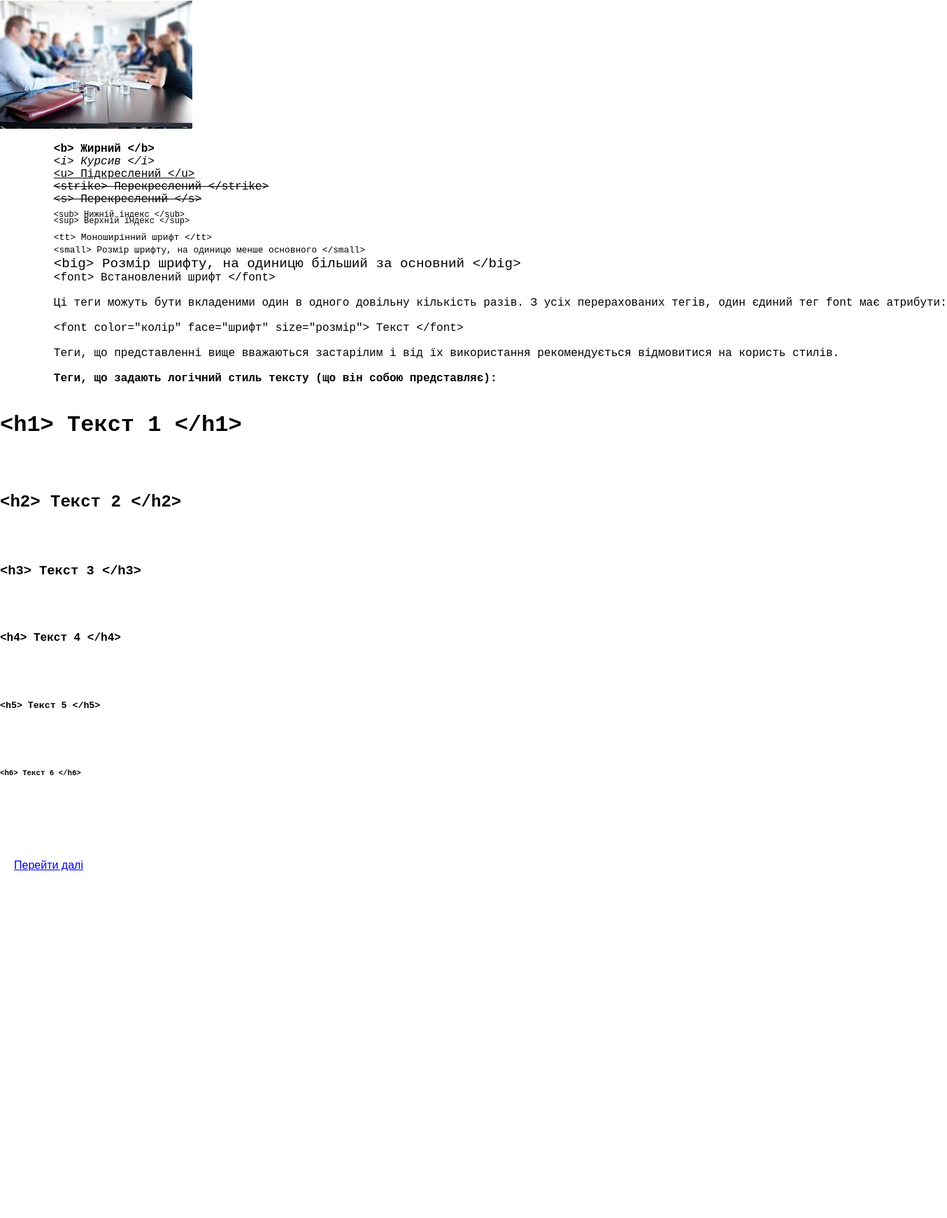
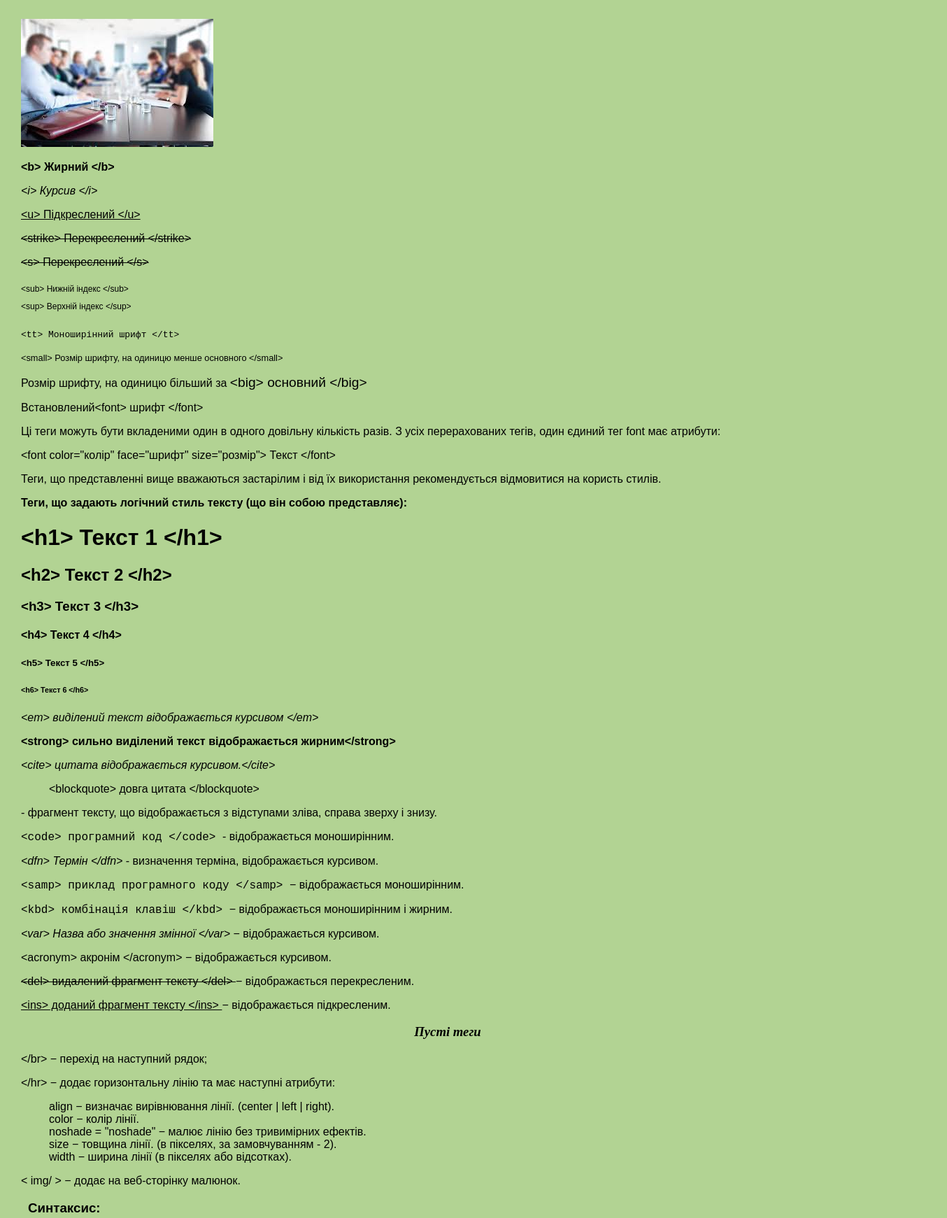
Before and after one commit to rossanoua/seotm_Prakt1, a plain HTML site: page 3.html in a window 1280 px wide. Shown: the part 79-1820 px from the top of the page at 70% size, 1354 px wide, since content can reach past the window. Before the commit the page ends 1345 px from the top, so only its background shows below. Drawn offline with Linux system fonts and the light colour scheme.

Commit message:
seems like i well done home work at this point

```diff
--- a/3.html
+++ b/3.html
@@ -2,10 +2,12 @@
 <html lang="en">
 <head>
     <meta charset="UTF-8">
+    < meta name="keywords" content="HTML, урок, тег">
+    < meta name="description" content="Выполнение домашнего задания. Страница 3">
     <meta name= "viewport" content= "width=device-width, initial-scale=1.0" >
     <link rel="stylesheet" href="css/normalize.css">
     <link rel="stylesheet" href="css/style.css">
-    <title>3</title>
+    <title>Страница 3</title>
 </head>
 <body>
 <!--header-->
@@ -18,40 +20,88 @@
 <article>
     <img src="img/meeting.jpg" title="meeting.jpg"/>
 
+
+    <p><b>&lt;b&gt; Жирний &lt;/b&gt;</b></p>
+    <p><i>&lt;i&gt; Курсив &lt;/i&gt;</i></p>
+    <p><u>&lt;u&gt; Підкреслений &lt;/u&gt;</u></p>
+    <p><strike>&lt;strike&gt; Перекреслений &lt;/strike&gt;</strike></p>
+    <p><s>&lt;s&gt; Перекреслений &lt;/s&gt;</s></p>
+    <p><sub>&lt;sub&gt; Нижній індекс &lt;/sub&gt;</sub></p>
+    <p><sup>&lt;sup&gt; Верхній індекс &lt;/sup&gt;</sup></p>
+    <p><tt>&lt;tt&gt; Моноширінний шрифт &lt;/tt&gt;</tt></p>
+    <p>
+        <small>&lt;small&gt; Розмір шрифту, на одиницю менше основного &lt;/small&gt;</small>
+    </p>
+    <p>Розмір шрифту, на одиницю більший за <big>&lt;big&gt; основний &lt;/big&gt;</big></p>
+    <p> Встановлений<font >&lt;font&gt; шрифт &lt;/font&gt;</font></p>
     <p></p>
+    <p>Ці теги можуть бути вкладеними один в одного довільну кількість разів. З усіх перерахованих тегів, один єдиний
+        тег font має атрибути:</p>
+    <p></p>
+    <p>&lt;font color=&quot;колір&quot; face=&quot;шрифт&quot; size=&quot;розмір&quot;&gt; Текст &lt;/font&gt;</p>
+    <p></p>
+    <p>Теги, що представленні вище вважаються застарілим і від їх використання рекомендується відмовитися на користь
+        стилів.</p>
+    <p></p>
+    <p><b>Теги, що задають логічний стиль тексту (що він собою представляє):</b></p>
+    <p><h1>&lt;h1&gt; Текст 1 &lt;/h1&gt;</h1></p>
+    <p><h2>&lt;h2&gt; Текст 2 &lt;/h2&gt;</h2></p>
+    <p><h3>&lt;h3&gt; Текст 3 &lt;/h3&gt;</h3></p>
+    <p><h4>&lt;h4&gt; Текст 4 &lt;/h4&gt;</h4></p>
+    <p><h5>&lt;h5&gt; Текст 5 &lt;/h5&gt;</h5></p>
+    <p><h6>&lt;h6&gt; Текст 6 &lt;/h6&gt;</h6></p>
+    <p><em> &lt;em&gt; виділений текст відображається курсивом &lt;/em&gt; </em></p>
+    <p><strong> &lt;strong&gt; сильно виділений текст відображається жирним&lt;/strong&gt; </strong></p>
+    <p><cite> &lt;cite&gt;  цитата відображається курсивом.&lt;/cite&gt; </cite></p>
+    <p><blockquote> &lt;blockquote&gt; довга цитата &lt;/blockquote&gt; </blockquote> - фрагмент тексту, що відображається з відступами зліва, справа зверху і знизу.</p>
+    <p><code> &lt;code&gt; програмний код &lt;/code&gt; </code> - відображається моноширінним.</p>
+    <p><dfn> &lt;dfn&gt; Термін &lt;/dfn&gt; </dfn> - визначення терміна, відображається курсивом. </p>
+    <p><samp> &lt;samp&gt; приклад програмного коду &lt;/samp&gt; </samp> − відображається моноширінним.</p>
+    <p><kbd> &lt;kbd&gt;  комбінація клавіш &lt;/kbd&gt; </kbd> − відображається моноширінним і жирним.</p>
+    <p><var> &lt;var&gt; Назва або значення змінної  &lt;/var&gt;  </var>  − відображається курсивом.</p>
+    <p><acronym> &lt;acronym&gt; акронім  &lt;/acronym&gt; </acronym> − відображається курсивом. </p>
+    <p><del> &lt;del&gt; видалений фрагмент тексту  &lt;/del&gt; </del> − відображається перекресленим.</p>
+    <p><ins> &lt;ins&gt; доданий фрагмент тексту  &lt;/ins&gt; </ins> − відображається підкресленим.</p>
 
-    <pre>
-        <b>&lt;b&gt; Жирний &lt;/b&gt;</b>
-        <i>&lt;i&gt; Курсив &lt;/i&gt;</i>
-        <u>&lt;u&gt; Підкреслений &lt;/u&gt;</u>
-        <strike>&lt;strike&gt; Перекреслений &lt;/strike&gt;</strike>
-        <s>&lt;s&gt; Перекреслений &lt;/s&gt;</s>
-        <sub>&lt;sub&gt; Нижній індекс &lt;/sub&gt;</sub>
-        <sup>&lt;sup&gt; Верхній індекс &lt;/sup&gt;</sup>
-        <tt>&lt;tt&gt; Моноширінний шрифт &lt;/tt&gt;</tt>
-        <small>&lt;small&gt; Розмір шрифту, на одиницю менше основного &lt;/small&gt;</small>
-        <big>&lt;big&gt; Розмір шрифту, на одиницю більший за основний &lt;/big&gt;</big>
-        <font>&lt;font&gt; Встановлений шрифт &lt;/font&gt;</font>
+    <div class="centered"><h3>Пуcті теги</h3></div>
 
-        Ці теги можуть бути вкладеними один в одного довільну кількість разів. З усіх перерахованих тегів, один єдиний тег font має атрибути:
+    <p>&lt;/br&gt; − перехід на наступний рядок;</p>
+    <p> &lt;/hr&gt; − додає горизонтальну лінію та має наступні атрибути:</p>
+    <ul style="list-style: none">
+        <li>align − визначає вирівнювання лінії. (center | left | right).</li>
+        <li>color − колір лінії.</li>
+        <li>noshade = "noshade" − малює лінію без тривимірних ефектів.</li>
+        <li>size − товщина лінії. (в пікселях, за замовчуванням - 2).</li>
+        <li>width − ширина лінії (в пікселях або відсотках).</li>
+    </ul>
+    &lt; img/ &gt; − додає на веб-сторінку малюнок.
+    <div class="normal"><h3>Синтаксис:</h3></div>
+    &lt; img src = "адреса зображення" alt = "альтернативний текст" &gt;
+    <p>Він має два обов'язкових атрибути:</p>
+    <p>src − абсолютна або відносна адреса, що задає місцезнаходження зображення;</p>
+    <p>alt − альтернативний текст (відображається в разі, якщо в браузері вимкнено відображення картинок).</p>
+    <i>Необов'язкові атрибути:</i>
+    <p>align − вирівнювання зображення та спосіб обтікання текстом (left | right | middle | top | bottom);</p>
+    <p>border − товщина рамки навколо зображення;</p>
+    <p>height − ширина зображення;</p>
+    <p>width − висота зображення;</p>
+    <p>hspace − горизонтальний відступ від зображення до тексту;</p>
+    <p>vspace − вертикальний відступ від зображення до тексту;</p>
 
-        &lt;font color=&quot;колір&quot; face=&quot;шрифт&quot; size=&quot;розмір&quot;&gt; Текст &lt;/font&gt;
-
-        Теги, що представленні вище вважаються застарілим і від їх використання рекомендується відмовитися на користь стилів.
-
-        <b>Теги, що задають логічний стиль тексту (що він собою представляє):</b>
-        <h1>&lt;h1&gt; Текст 1 &lt;/h1&gt;</h1>
-        <h2>&lt;h2&gt; Текст 2 &lt;/h2&gt;</h2>
-        <h3>&lt;h3&gt; Текст 3 &lt;/h3&gt;</h3>
-        <h4>&lt;h4&gt; Текст 4 &lt;/h4&gt;</h4>
-        <h5>&lt;h5&gt; Текст 5 &lt;/h5&gt;</h5>
-        <h6>&lt;h6&gt; Текст 6 &lt;/h6&gt;</h6>
+    <div class="centered"><h3>Гіперпосилання</h3></div>
+    <p>Гіперпосилання в мові (X) HTML створюються за допомогою контейнерного тегу
+        &lt;a&gt;. В браузерах текст посилання зазвичай відображається з підкресленням. Синтаксис:</p>
+    &lt; a href="гіперпосилання" &gt; Текст посилання &lt; /a &gt;
+    <p><i>Атрибути:</i></p>
+    <p>title − спливаюча підказка (з'являється при наведенні курсору миші на посилання);</p>
+    <p>target − вказує, куди необхідно відкрити документ, на який вказує посилання.</p>
 
 
-    </pre>
 
 </article>
 <!--end article-->
+
+<div class="temp"></div>
 
 <!--nav-->
 <nav>
--- a/css/style.css
+++ b/css/style.css
@@ -1,3 +1,7 @@
+body{
+    background-color: #b2d393;
+}
+
 header{
     text-align: center;
 }
@@ -5,6 +9,10 @@ header{
 div{
     margin: 100px;
     text-align: left;
+}
+
+article{
+    margin:30px;
 }
 
 img.align-left{
@@ -15,3 +23,21 @@ img.align-left{
 nav{
     margin: 20px;
 }
+
+.temp{
+    width:300px;
+    height:700px;
+}
+
+.normal{
+    margin:10px;
+}
+
+.centered{
+    font-family: "Adobe Gothic Std B";
+    font-style: italic;
+    text-align: center;
+    width:auto;
+    height:auto;
+    margin:0 auto;
+}
```
Also changed, not shown: 1.html (+3 -1 lines), 2.html (+4 -2 lines), index.html (+2 -0 lines), 1 other file.
